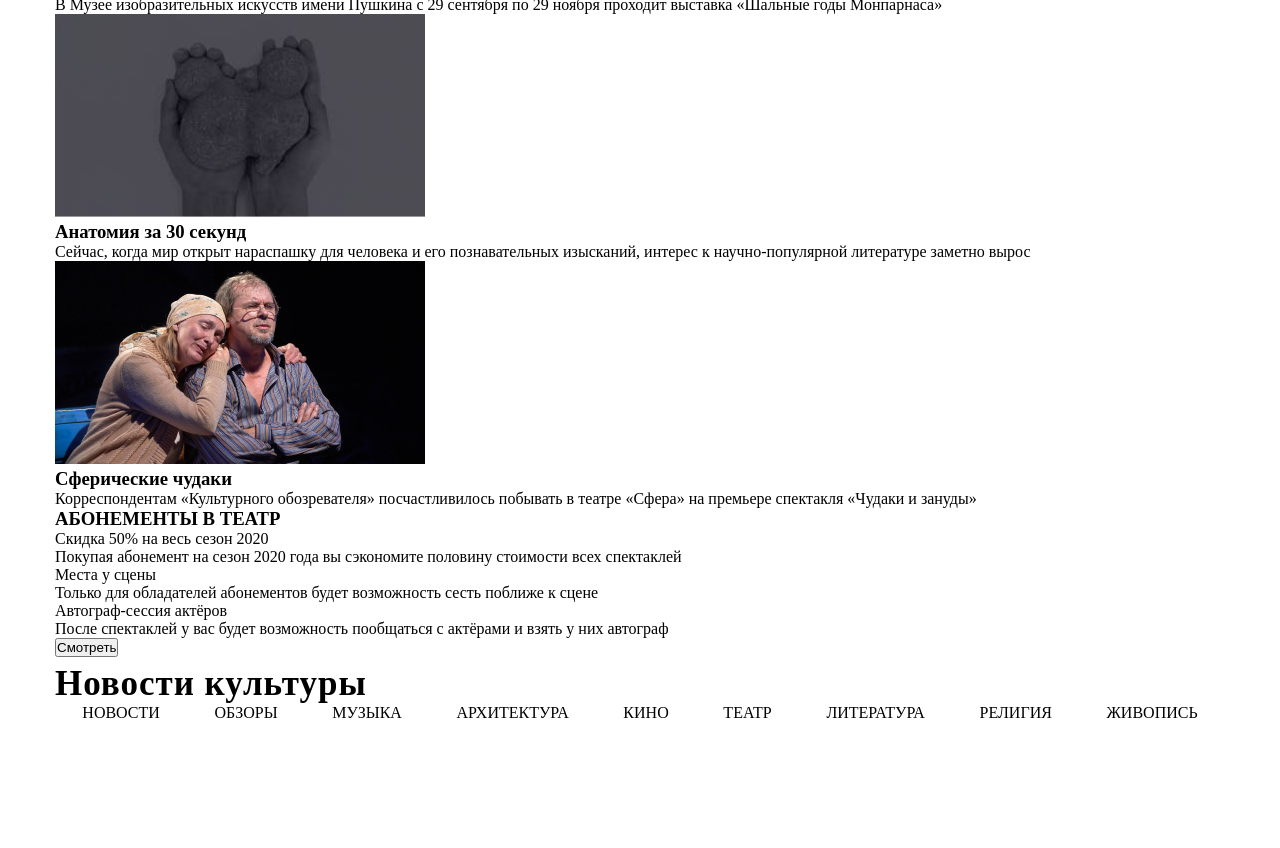
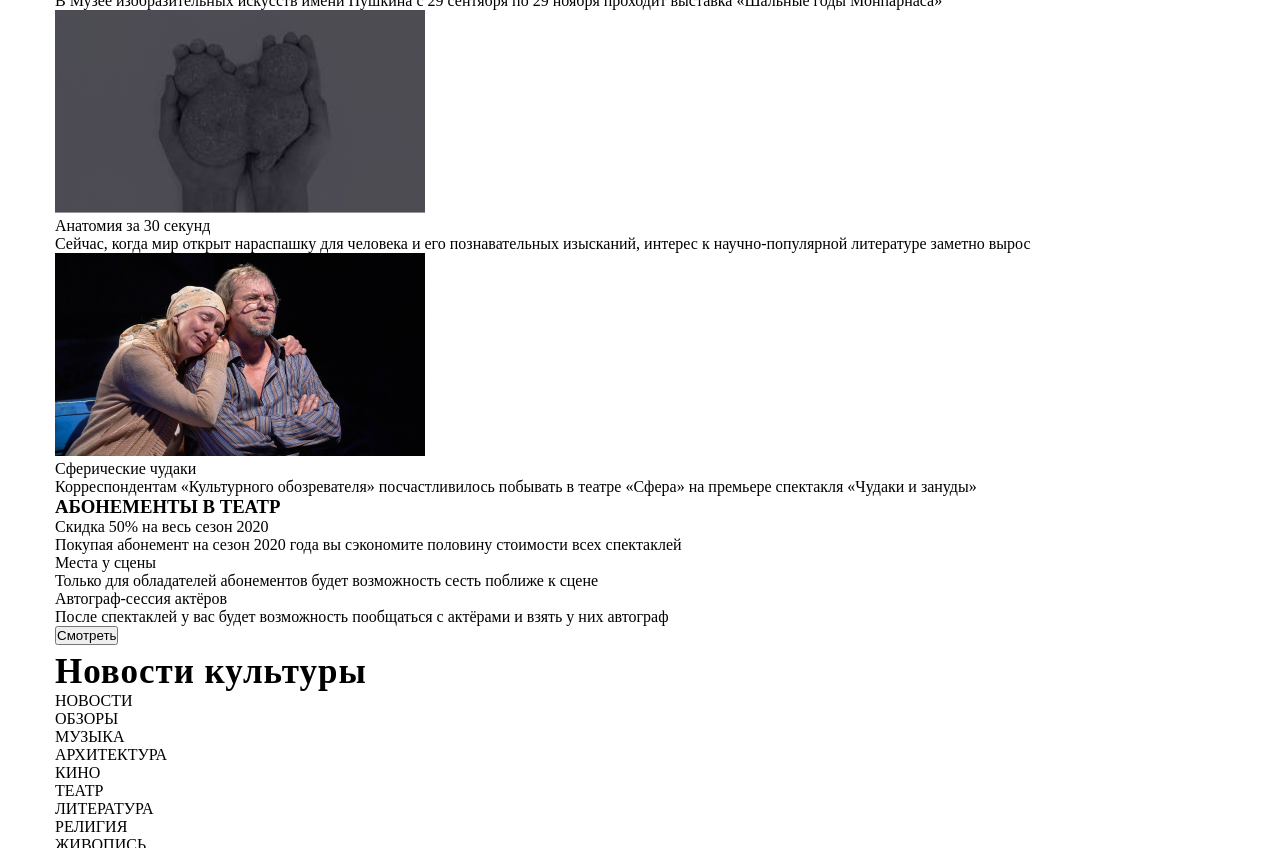
Before and after one commit to MrHaid1/HtmlAcademy, a plain HTML site: page index.html in a window 1280 px wide. Shown: the part 928-1776 px from the top of the page. Before the commit the page ends 1650 px from the top, so only its background shows below. Drawn offline with nearby package versions, Linux system fonts and the light colour scheme.

Commit message:
change index.html (ul to div .overview)

```diff
--- a/index.html
+++ b/index.html
@@ -12,15 +12,15 @@
         <h1 class="main-tittle">Новости культуры</h1>
         <nav class="menu-nav">
             <ul class="menu-nav__list">
-            <li class="manu-nav__item"><a href="#" class="menu-link">НОВОСТИ</a></li>
-            <li class="menu-item"><a href="#" class="menu-link">ОБЗОРЫ</a></li>
-            <li class="menu-item"><a href="#" class="menu-link">МУЗЫКА</a></li>
-            <li class="menu-item"><a href="#" class="menu-link">АРХИТЕКТУРА</a></li>
-            <li class="menu-item"><a href="#" class="menu-link">КИНО</a></li>
-            <li class="menu-item"><a href="#" class="menu-link">ТЕАТР</a></li>
-            <li class="menu-item"><a href="#" class="menu-link">ЛИТЕРАТУРА</a></li>
-            <li class="menu-item"><a href="#" class="menu-link">РЕЛИГИЯ</a></li>
-            <li class="menu-item"><a href="#" class="menu-link">ЖИВОПИСЬ</a></li>
+                <li class="menu-nav__item"><a href="#" class="menu-nav__link">НОВОСТИ</a></li>
+                <li class="menu-nav__item"><a href="#" class="menu-nav__link">ОБЗОРЫ</a></li>
+                <li class="menu-nav__item"><a href="#" class="menu-nav__link">МУЗЫКА</a></li>
+                <li class="menu-nav__item"><a href="#" class="menu-nav__link">АРХИТЕКТУРА</a></li>
+                <li class="menu-nav__item"><a href="#" class="menu-nav__link">КИНО</a></li>
+                <li class="menu-nav__item"><a href="#" class="menu-nav__link">ТЕАТР</a></li>
+                <li class="menu-nav__item"><a href="#" class="menu-nav__link">ЛИТЕРАТУРА</a></li>
+                <li class="menu-nav__item"><a href="#" class="menu-nav__link">РЕЛИГИЯ</a></li>
+                <li class="menu-nav__item"><a href="#" class="menu-nav__link">ЖИВОПИСЬ</a></li>
             </ul>
         </nav>
     </header>
@@ -36,55 +36,103 @@
     </section>
     <section class="overview-main">
         <h3 class="tittle">ОБЗОРЫ</h3>
-      <ul class="overview-items">
-          <li class="overview-item"><a href="#" class="overview-link"><img src="img/ow1.jpg" alt="ow1"></a></li>
-          <li class="overview-item"><a href="#" class="overview-link"><h3 class="overview-tittle">«Шальные годы» Монпарнаса</h3></a></li>
-          <li class="overview-item"><a href="#" class="overview-link">В Музее изобразительных искусств имени Пушкина с 29 сентября по 29 ноября проходит выставка «Шальные годы Монпарнаса»</a></li>
-      </ul>
-      <ul class="overview-items">
-          <li class="overview-item"><a href="#" class="overview-link"><img src="img/ow2.jpg" alt="ow2"></a></li>
-          <li class="overview-item"><a href="#" class="overview-link"><h3 class="overview-tittle">Анатомия за 30 секунд</h3></a></li>
-          <li class="overview-item"><a href="#" class="overview-link">Сейчас, когда мир открыт нараспашку для человека и его познавательных изысканий, интерес к научно‑популярной литературе заметно вырос</a></li>
-      </ul>
-      <ul class="overview-items">
-          <li class="overview-item"><a href="#" class="overview-link"><img src="img/ow3.jpg" alt="ow3"></a></li>
-          <li class="overview-item"><a href="#" class="overview-link"><h3 class="overview-tittle">Сферические чудаки</h3></a></li>
-          <li class="overview-item"><a href="#" class="overview-link">Корреспондентам «Культурного обозревателя» посчастливилось побывать в театре «Сфера» на премьере спектакля «Чудаки и зануды» </a></li>
-      </ul>
+        <div class="overview">
+            <div class="overview__item">
+                <a href="#" class="overview__link">
+                    <img src="img/ow1.jpg" alt="ow1">
+                </a>
+            </div>
+            <div class="overview__item">
+                <a href="#" class="overview__link">
+                    <span class="overview__tittle">«Шальные годы» Монпарнаса</span>
+                </a>
+            </div>
+            <div class="overview__item">
+                <a href="#" class="overview__link"><p class="overview__text">В Музее изобразительных искусств имени Пушкина с
+                29 сентября по 29 ноября проходит выставка «Шальные годы Монпарнаса»</p>
+                </a>
+            </div>
+
+            <div class="overview__item">
+                <a href="#" class="overview__link">
+                    <img src="img/ow2.jpg" alt="ow2">
+                </a>
+            </div>
+            <div class="overview__item">
+                <a href="#" class="overview__link">
+                    <span class="overview__tittle">Анатомия за 30 секунд</span>
+                </a>
+            </div>
+
+            <div class="overview__item">
+                <a href="#" class="overview__link">
+                    <p class="overview__text">Сейчас, когда мир открыт нараспашку для человека
+                и его познавательных изысканий, интерес к научно‑популярной литературе заметно вырос</p>
+                </a>
+            </div>
+
+            <div class="overview__item">
+                <a href="#" class="overview__link">
+                    <img src="img/ow3.jpg" alt="ow3">
+                </a>
+            </div>
+            <div class="overview__item">
+                <a href="#" class="overview__link">
+                    <span class="overview__tittle">Сферические чудаки</span>
+                </a>
+            </div>
+            <div class="overview__item">
+                <a href="#" class="overview__link">Корреспондентам «Культурного обозревателя»
+                посчастливилось побывать в театре «Сфера» на премьере спектакля «Чудаки и зануды»
+                </a>
+            </div>
+        </div>
     </section>
     <section>
         <h3 class="tittle">АБОНЕМЕНТЫ В ТЕАТР</h3>
         <ul class="info-items">
             <li class="info-item"><a href="" class="info-link">Скидка 50% на весь сезон 2020</a></li>
-            <li class="info-item"><a href="" class="info-link">Покупая абонемент на сезон 2020 года вы сэкономите половину стоимости всех спектаклей</a></li>
+            <li class="info-item"><a href="" class="info-link">Покупая абонемент на сезон 2020 года вы сэкономите
+                половину стоимости всех спектаклей</a></li>
         </ul>
         <ul class="info-items">
             <li class="info-item"><a href="" class="info-link">Места у сцены</a></li>
-            <li class="info-item"><a href="" class="info-link">Только для обладателей абонементов будет возможность сесть поближе к сцене</a></li>
+            <li class="info-item"><a href="" class="info-link">Только для обладателей абонементов будет возможность
+                сесть поближе к сцене</a></li>
         </ul>
         <ul class="info-items">
             <li class="info-item"><a href="" class="info-link">Автограф-сессия актёров</a></li>
-            <li class="info-item"><a href="" class="info-link">После спектаклей у вас будет возможность пообщаться с актёрами и взять у них автограф</a></li>
+            <li class="info-item"><a href="" class="info-link">После спектаклей у вас будет возможность пообщаться с
+                актёрами и взять у них автограф</a></li>
         </ul>
         <button class="info-button">Смотреть</button>
     </section>
     <footer class="footer-block">
         <h1 class="main-tittle">Новости культуры</h1>
-        <nav class="menu menu__border">
-            <li class="menu-item"><a href="#" class="menu-link">НОВОСТИ</a></li>
-            <li class="menu-item"><a href="#" class="menu-link">ОБЗОРЫ</a></li>
-            <li class="menu-item"><a href="#" class="menu-link">МУЗЫКА</a></li>
-            <li class="menu-item"><a href="#" class="menu-link">АРХИТЕКТУРА</a></li>
-            <li class="menu-item"><a href="#" class="menu-link">КИНО</a></li>
-            <li class="menu-item"><a href="#" class="menu-link">ТЕАТР</a></li>
-            <li class="menu-item"><a href="#" class="menu-link">ЛИТЕРАТУРА</a></li>
-            <li class="menu-item"><a href="#" class="menu-link">РЕЛИГИЯ</a></li>
-            <li class="menu-item"><a href="#" class="menu-link">ЖИВОПИСЬ</a></li>
+        <nav class="menu-nav">
+            <ul class="menu-nav__list">
+                <li class="menu-nav__item"><a href="#" class="menu-nav__link">НОВОСТИ</a></li>
+                <li class="menu-nav__item"><a href="#" class="menu-nav__link">ОБЗОРЫ</a></li>
+                <li class="menu-nav__item"><a href="#" class="menu-nav__link">МУЗЫКА</a></li>
+                <li class="menu-nav__item"><a href="#" class="menu-nav__link">АРХИТЕКТУРА</a></li>
+                <li class="menu-nav__item"><a href="#" class="menu-nav__link">КИНО</a></li>
+                <li class="menu-nav__item"><a href="#" class="menu-nav__link">ТЕАТР</a></li>
+                <li class="menu-nav__item"><a href="#" class="menu-nav__link">ЛИТЕРАТУРА</a></li>
+                <li class="menu-nav__item"><a href="#" class="menu-nav__link">РЕЛИГИЯ</a></li>
+                <li class="menu-nav__item"><a href="#" class="menu-nav__link">ЖИВОПИСЬ</a></li>
+            </ul>
         </nav>
         <ul class="social-block">
-            <li class="social-item"><a href="#" class="social-link"></a></li>
-            <li class="social-item"><a href="#" class="social-link"></a></li>
-            <li class="social-item"><a href="#" class="social-link"></a></li>
+            <li class="social-block__item"><a href="#" class="social-block__link"><img src="img/social-img/insgr.svg"
+                                                                                       alt="instagramm"
+                                                                                       class="social-block__image"></a>
+            </li>
+            <li class="social-block__item"><a href="#" class="social-block__link"><img src="img/social-img/facebook_icon.svg"
+                                                                                       alt="facebook"
+                                                                                       class="social-block__image"></a></li>
+            <li class="social-block__item"><a href="#" class="social-block__link"><img src="img/social-img/twitter_icon.svg"
+                                                                                       alt="twitter"
+                                                                                       class="social-block__image"></a></li>
         </ul>
     </footer>
 </div>
--- a/style.scss
+++ b/style.scss
@@ -43,8 +43,8 @@ $gray: #e5e5e5;
 }
 
 .hotel {
-  height: 464px;
   background: url('img/bg-main.jpg') no-repeat center center;
   background-size: cover;
+  height: 464px;
 
 }
```
Lines whose indentation alone changed are shown as unchanged.
